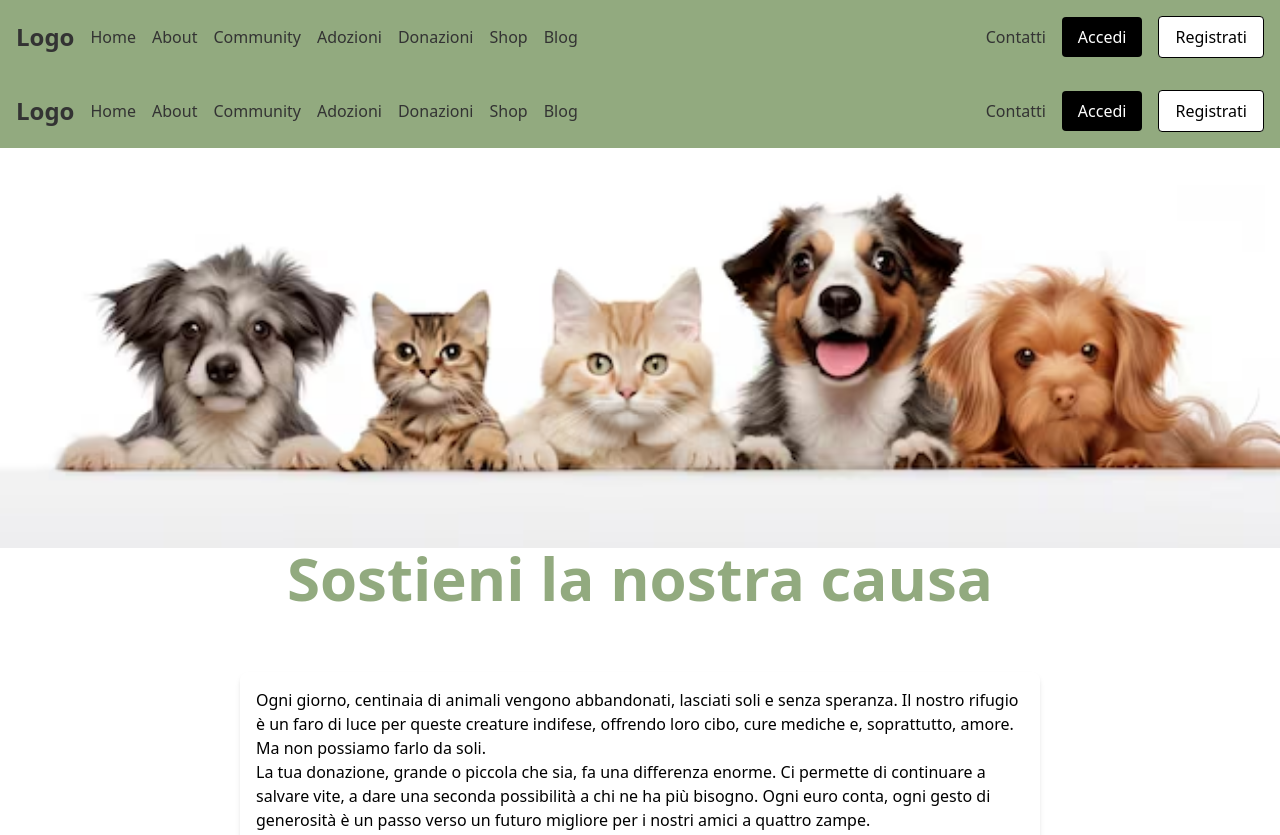
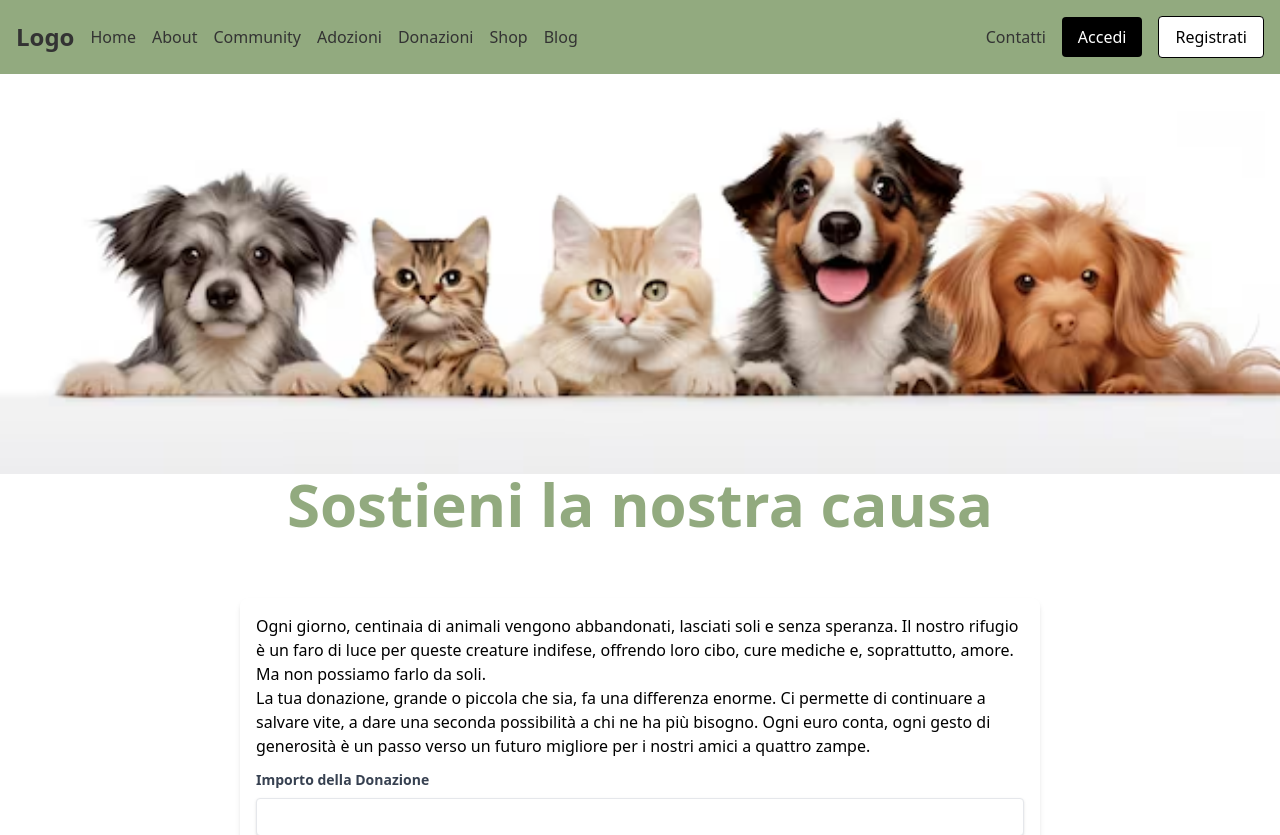
Before and after one commit to develhope/FS27-Team2-Project4, a React (Vite) app: page /donate in a window 1280 px wide. Shown: the top 835 px of the page. Built offline with nearby package versions, Linux system fonts and the light colour scheme.

Commit message:
tolta doppia navbar su donazioni

```diff
--- a/src/Components/Donate.jsx
+++ b/src/Components/Donate.jsx
@@ -3,8 +3,7 @@ import {
   PayPalScriptProvider,
   usePayPalScriptReducer,
 } from "@paypal/react-paypal-js";
-import Navbar from "./Navbar.jsx";
-import bannerImage from "../assets/images/banner-donazioni.avif"
+import bannerImage from "../assets/images/banner-donazioni.avif";
 
 function Donate() {
   const [{ isPending }, paypalDispatch] = usePayPalScriptReducer();
@@ -28,7 +27,9 @@ function Donate() {
     event.preventDefault();
 
     if (!donationAmount || donationAmount <= 0) {
-      setDonationError("L'importo della donazione deve essere maggiore di zero.");
+      setDonationError(
+        "L'importo della donazione deve essere maggiore di zero."
+      );
       return;
     }
 
@@ -59,7 +60,9 @@ function Donate() {
           alert("Grazie per la tua donazione!");
         },
         onError: (err) => {
-          setDonationError("Si è verificato un errore durante la donazione. Riprova più tardi.");
+          setDonationError(
+            "Si è verificato un errore durante la donazione. Riprova più tardi."
+          );
         },
       });
     } else if (donationMethod === "iban") {
@@ -71,8 +74,6 @@ function Donate() {
 
   return (
     <div className="donate-page">
-      <Navbar />
-
       <div>
         <div
           className="banner"
@@ -88,7 +89,7 @@ function Donate() {
           className="text-5xl md:text-6xl font-bold text-center p-8"
           style={{
             color: "rgb(146, 170, 127)",
-            marginTop: "-2rem"
+            marginTop: "-2rem",
           }}
         >
           Sostieni la nostra causa
--- a/src/Components/Home.jsx
+++ b/src/Components/Home.jsx
@@ -1,8 +1,6 @@
-import Navbar from "./Navbar";
 function Home() {
   return (
     <div>
-      <Navbar />
       <div className="main-content p-10 text-center mt-20">
         <h1 className="text-2xl sm:text-4xl text-[#333]">
           Benvenuti al sito di adozioni!
```
Lines whose indentation alone changed are shown as unchanged.
